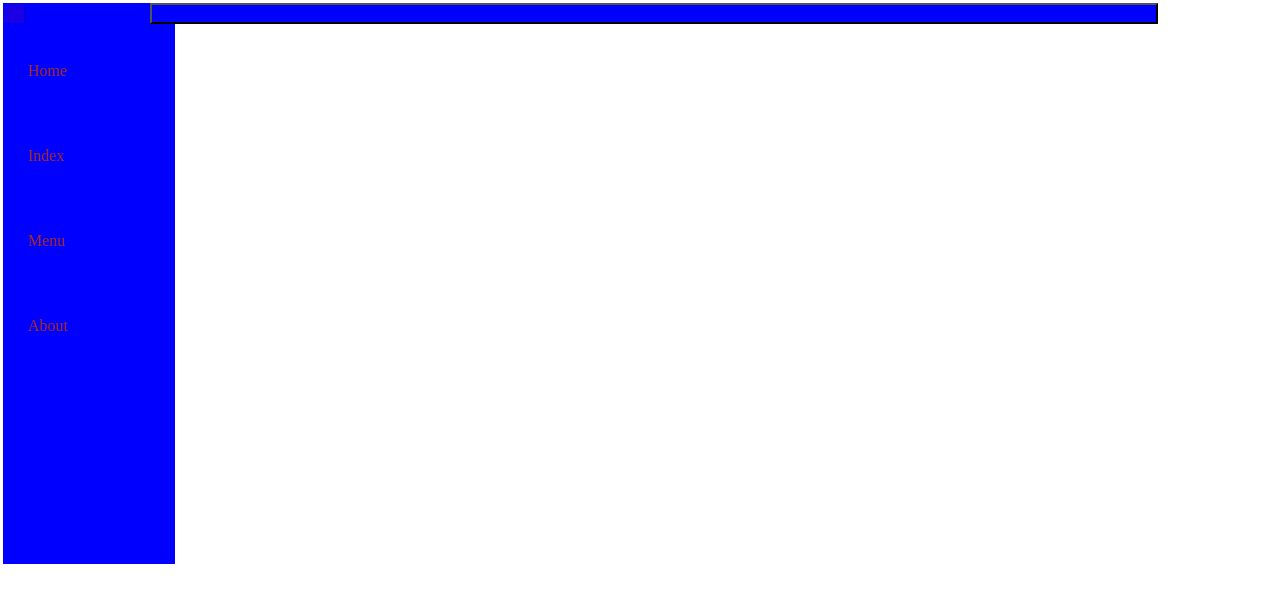
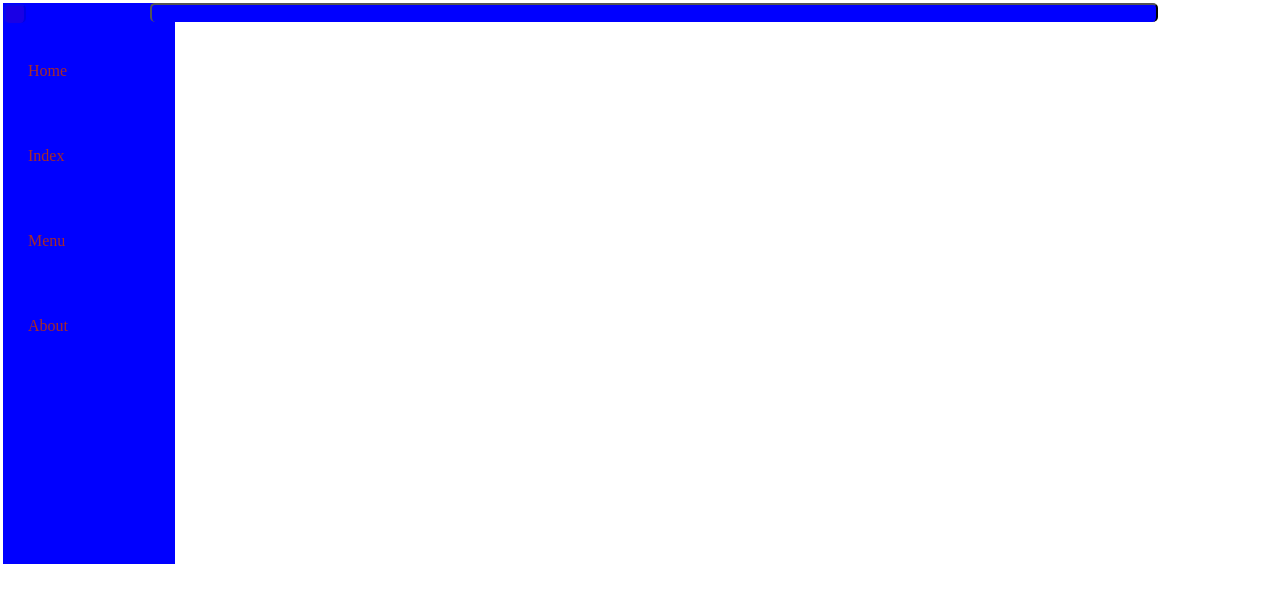
Before and after one commit to ManikandanKumarkp/slider, a plain HTML site: page index.html in a window 1280 px wide. Drawn offline with Linux system fonts and the light colour scheme.

Commit message:
1 file modified

```diff
--- a/styles.css
+++ b/styles.css
@@ -6,8 +6,8 @@ body {
   background-color:red ;
   position:fixed;
   transition:3s;
-  border-radius: 1px;
-  border-bottom: 1px;
+  border-radius: 5px;
+  border-bottom: 5px;
  opacity:0.1;
  margin: 4px;
  padding-right: 12px;
@@ -23,17 +23,20 @@ body {
 }
 .cancel{
   cursor:pointer;
+  border-radius: 5px;
+  border-bottom: 5px;
+  transition:3s;
   position:fixed;
   padding-right: 12px;
   right:122px;
   left: 150px;
   background-color: blue;
+
 }
 .cancel:hover{
 margin:0px;
 padding:0px;
 opacity: 1;
-position: fixed;
 }
 .slider ul{
   margin: 3px;
```
